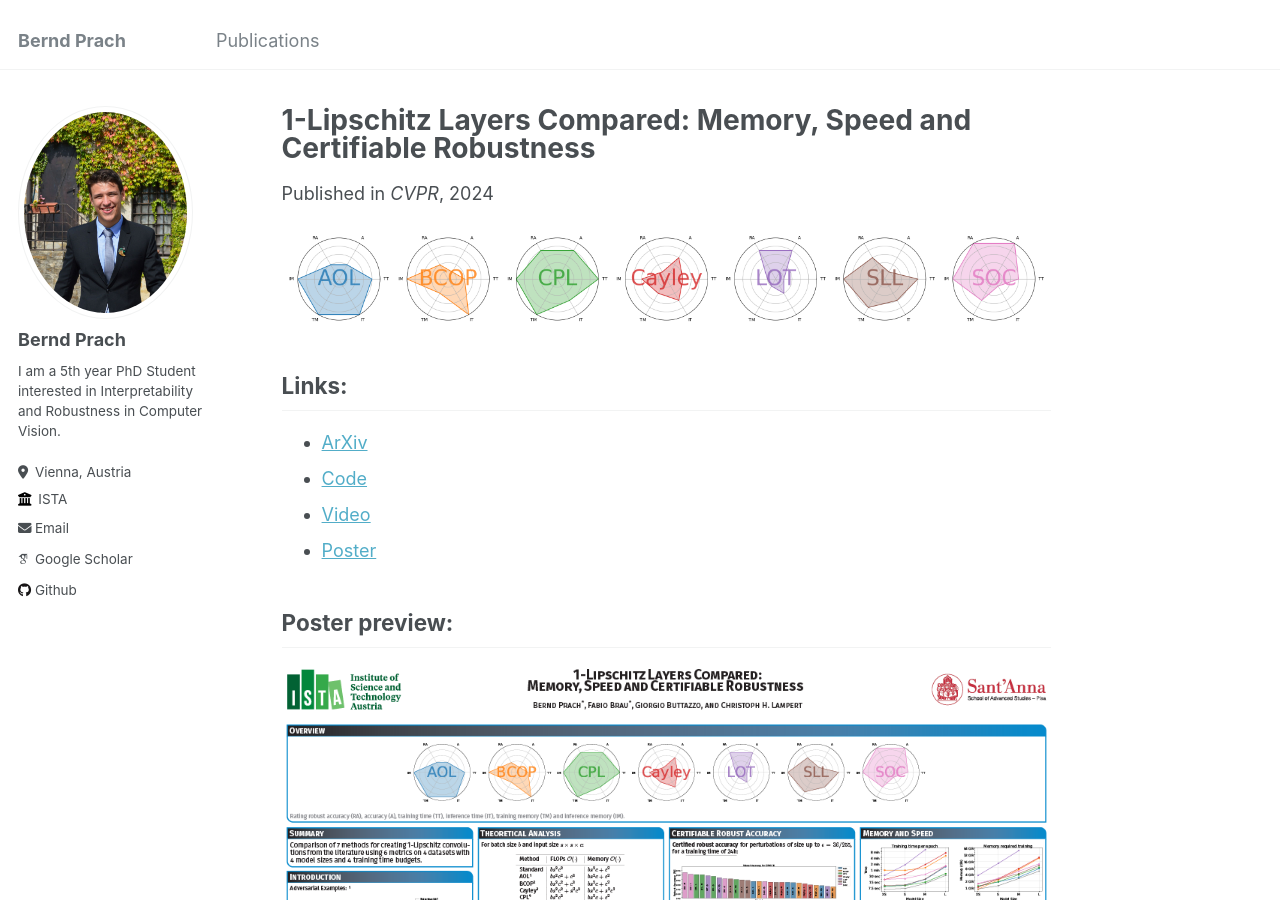
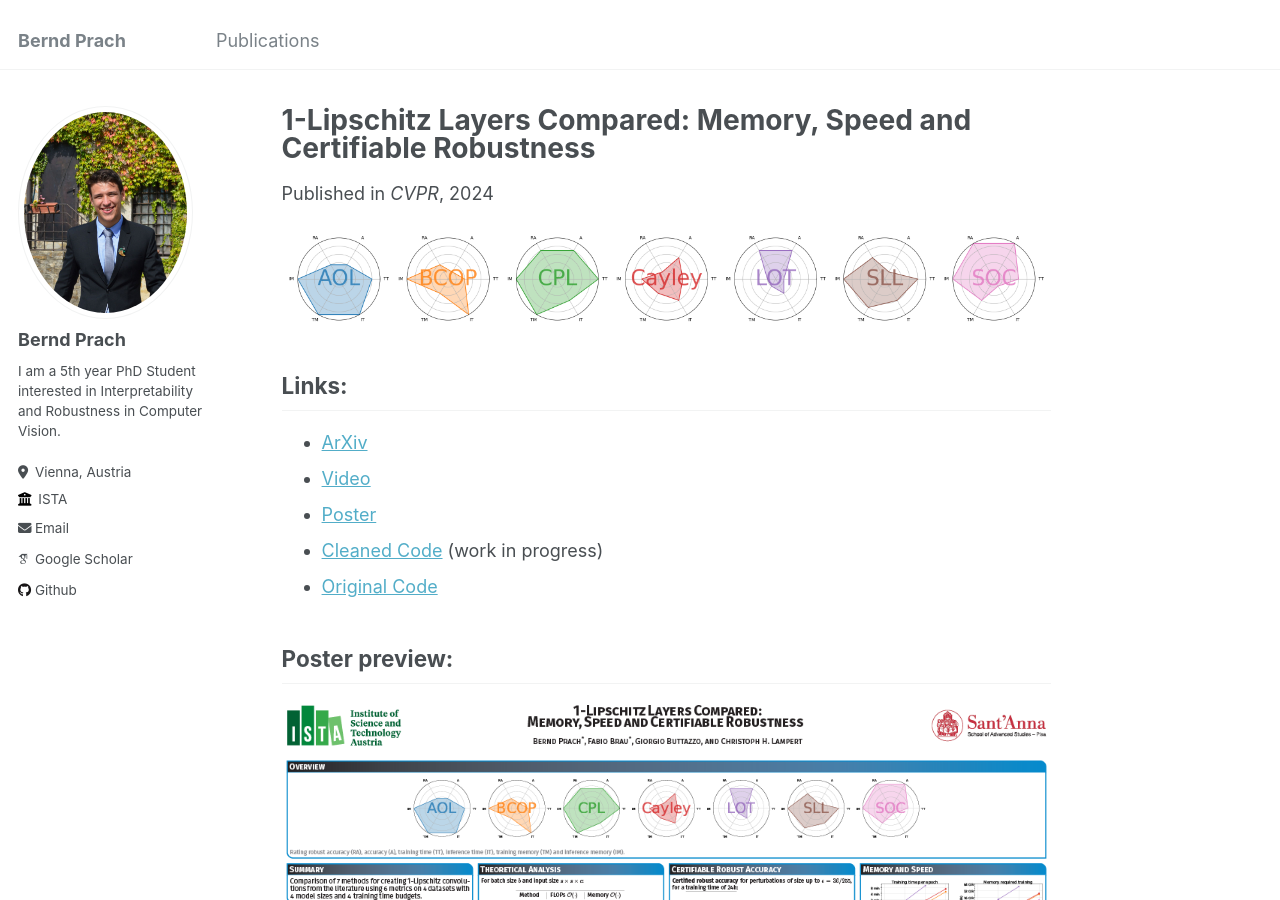
Before and after one commit to berndprach/berndprach.github.io, a Jekyll site: the page built from _publications/1_lipschitz_layers_compared.md, in a window 1280 px wide and 900 px high. Built offline with Jekyll 4.4.1, drawn with Linux system fonts in a browser that asks for light colours; some web fonts are replaced.

Commit message:
Update 1_lipschitz_layers_compared.md

```diff
--- a/_publications/1_lipschitz_layers_compared.md
+++ b/_publications/1_lipschitz_layers_compared.md
@@ -16,9 +16,10 @@ paperurl: 'https://arxiv.org/pdf/2311.16833'
 
 ## Links:
 - [ArXiv](https://arxiv.org/abs/2311.16833)
-- [Code](https://github.com/berndprach/1LipschitzLayersCompared)
 - [Video](https://www.youtube.com/watch?v=5l0kkrAMqDg)
 - [Poster](https://drive.google.com/file/d/1774juF7XtxgJTUi8g0a8B8sH8AuSvRj7/view?usp=sharing)
+- [Cleaned Code](https://github.com/berndprach/OneLipschitzLayersCompared) (work in progress)
+- [Original Code](https://github.com/berndprach/1LipschitzLayersCompared)
 
 
 ## Poster preview:
```
